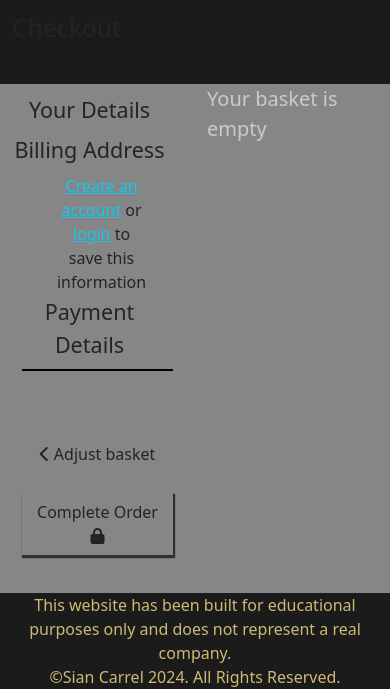
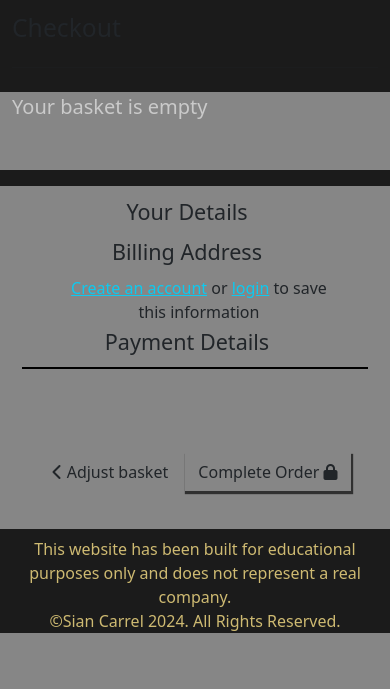
Before and after one commit to secarrel/Bike_Park_ecommerce, a Django app: template checkout/templates/checkout/checkout.html in a window 390 px wide. Shown: the part 240-929 px from the top of the page. After the commit the page ends 873 px from the top, so only its background shows below. Run offline with Django 5.2, Linux system fonts and the light colour scheme; the template is opened without the code that fills it, so the values that code supplies are empty; some libraries are stand-ins or nearby versions.

Commit message:
Update: wrapping of checkout display

```diff
--- a/checkout/templates/checkout/checkout.html
+++ b/checkout/templates/checkout/checkout.html
@@ -25,8 +25,8 @@
             <hr>
         </div>
     </div>
-    <div class="row bg-l-grey">
-        <div class="col col-md-6 float-start">
+    <div class="row flex-wrap-reverse flex-md-wrap">
+        <div class="col col-md-6 my-2 float-start bg-l-grey ">
             <div class="d-flex flex-column">
                 <form class="d-flex flex-column" action="{% url 'checkout' %}" method="POST" id="payment-form">
                     {% csrf_token %}
@@ -82,7 +82,7 @@
                 </form>
             </div>
         </div>
-        <div class="col col-md-6 float-end">
+        <div class="col-12 col-md-6 float-end bg-l-grey my-2">
             {% if basket_items %}
                 <h3> Order Summary </h3>
                 <hr>
```
